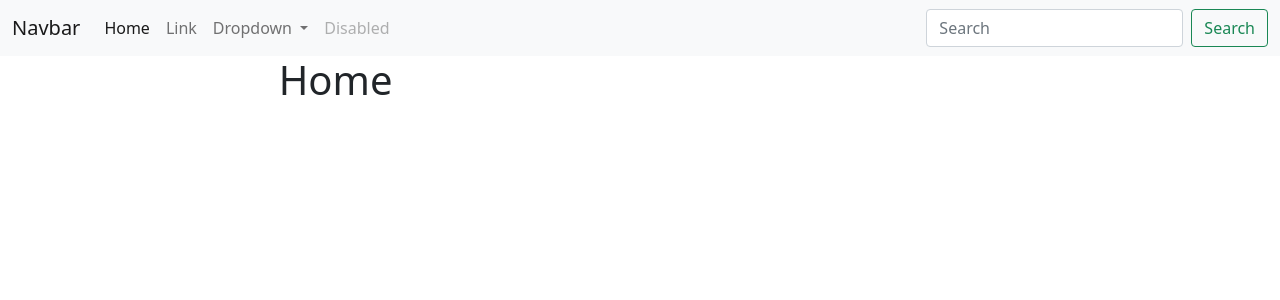
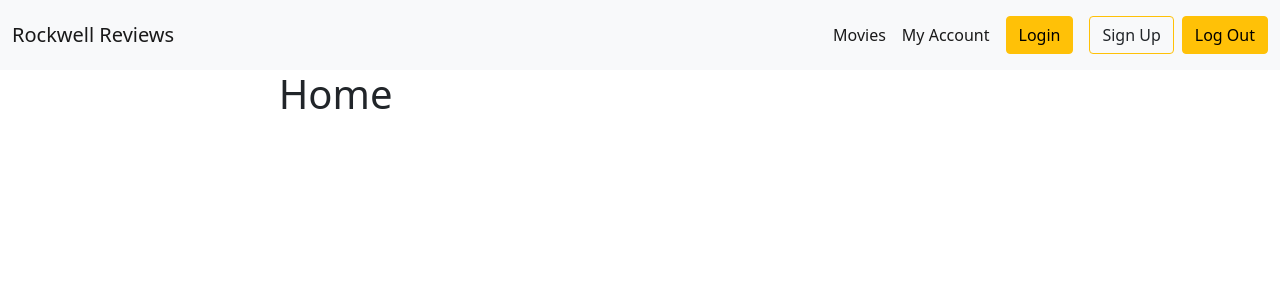
Before and after one commit to jwall25/CIS410-fa21-rockwell-vue, a Vue app: page / in a window 1280 px wide. Shown: the top 300 px of the page. Built offline with nearby package versions, Linux system fonts and the light colour scheme.

Commit message:
12/7 route 2

```diff
--- a/src/App.vue
+++ b/src/App.vue
@@ -12,7 +12,6 @@
 </template>
 
 <script>
-/* @ ?-11:58 on Routes */
 import Header from "./components/Header.vue";
 
 export default {
--- a/src/components/Header.vue
+++ b/src/components/Header.vue
@@ -1,7 +1,7 @@
 <template>
   <nav class="navbar navbar-expand-lg navbar-light bg-light">
     <div class="container-fluid">
-      <a class="navbar-brand" href="#">Navbar</a>
+      <router-link class="navbar-brand" to="/">Rockwell Reviews</router-link>
       <button
         class="navbar-toggler"
         type="button"
@@ -14,45 +14,50 @@
         <span class="navbar-toggler-icon"></span>
       </button>
       <div class="collapse navbar-collapse" id="navbarSupportedContent">
-        <ul class="navbar-nav me-auto mb-2 mb-lg-0">
+        <ul class="navbar-nav ms-auto">
           <li class="nav-item">
-            <a class="nav-link active" aria-current="page" href="#">Home</a>
+            <router-link
+              class="nav-link active"
+              aria-current="page"
+              to="/movies"
+              >Movies</router-link
+            >
           </li>
           <li class="nav-item">
-            <a class="nav-link" href="#">Link</a>
+            <router-link
+              class="nav-link active"
+              aria-current="page"
+              to="/account"
+              >My Account</router-link
+            >
           </li>
-          <li class="nav-item dropdown">
-            <a
-              class="nav-link dropdown-toggle"
-              href="#"
-              id="navbarDropdown"
-              role="button"
-              data-bs-toggle="dropdown"
-              aria-expanded="false"
+
+          <li class="nav-item">
+            <router-link class="nav-link active" aria-current="page" to="/login"
+              ><button class="btn btn-warning">Login</button></router-link
             >
-              Dropdown
-            </a>
-            <ul class="dropdown-menu" aria-labelledby="navbarDropdown">
-              <li><a class="dropdown-item" href="#">Action</a></li>
-              <li><a class="dropdown-item" href="#">Another action</a></li>
-              <li><hr class="dropdown-divider" /></li>
-              <li><a class="dropdown-item" href="#">Something else here</a></li>
-            </ul>
           </li>
           <li class="nav-item">
-            <a class="nav-link disabled">Disabled</a>
+            <router-link
+              class="nav-link active"
+              aria-current="page"
+              to="/signup"
+              ><button class="btn btn-outline-warning text-dark">
+                Sign Up
+              </button></router-link
+            >
+          </li>
+          <li class="nav-item">
+            <button class="btn btn-warning">Log Out</button>
           </li>
         </ul>
-        <form class="d-flex">
-          <input
-            class="form-control me-2"
-            type="search"
-            placeholder="Search"
-            aria-label="Search"
-          />
-          <button class="btn btn-outline-success" type="submit">Search</button>
-        </form>
       </div>
     </div>
   </nav>
 </template>
+
+<style scoped>
+.navbar-nav {
+  align-items: center;
+}
+</style>
```
